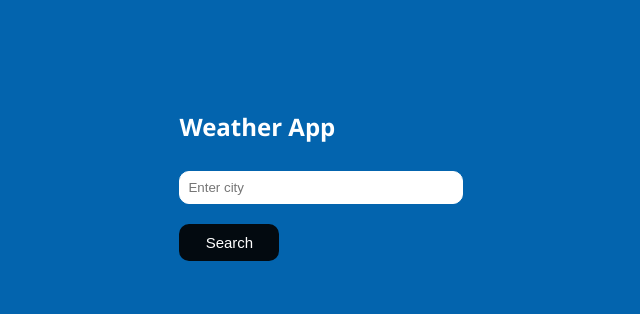
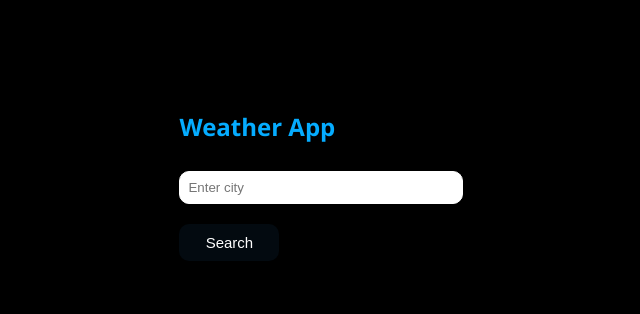
Before and after one commit to ahmadkarim01/WeatherApp, a plain HTML site: page index.html in a window 1280 px wide. Shown: the part 194-508 px from the top of the page, without its empty margins (311-951 px from the left). Drawn offline with Linux system fonts and the light colour scheme.

Commit message:
style.css

```diff
--- a/style.css
+++ b/style.css
@@ -1,5 +1,5 @@
 body {
-    background: #0364ae;
+    background: #000000;
     font-family: 'Segoe UI', 'Segoe UI', Tahoma, Geneva, Verdana, sans-serif;
     display: flex;
     align-items: center;
@@ -20,7 +20,7 @@ body {
 }
 
 h2, label, p{
-    color: #fff;
+    color: #05acff;
     margin: 8px 0;
 }
 input {
```
